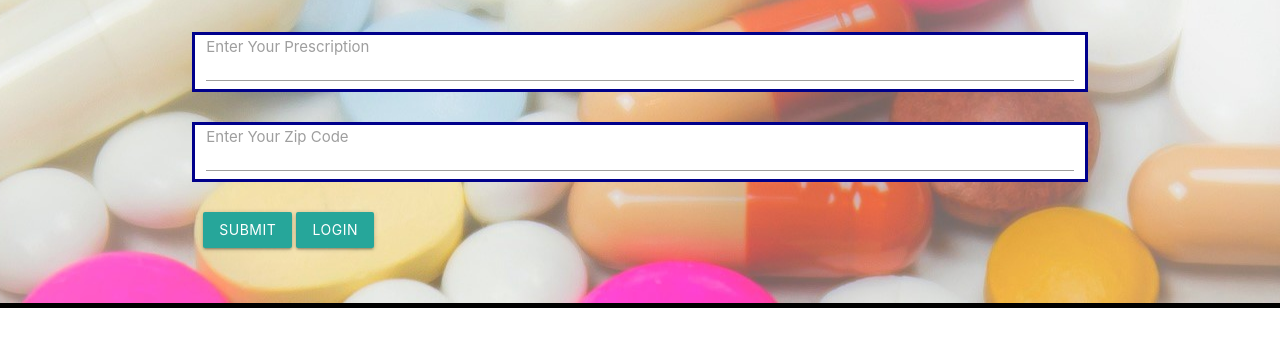
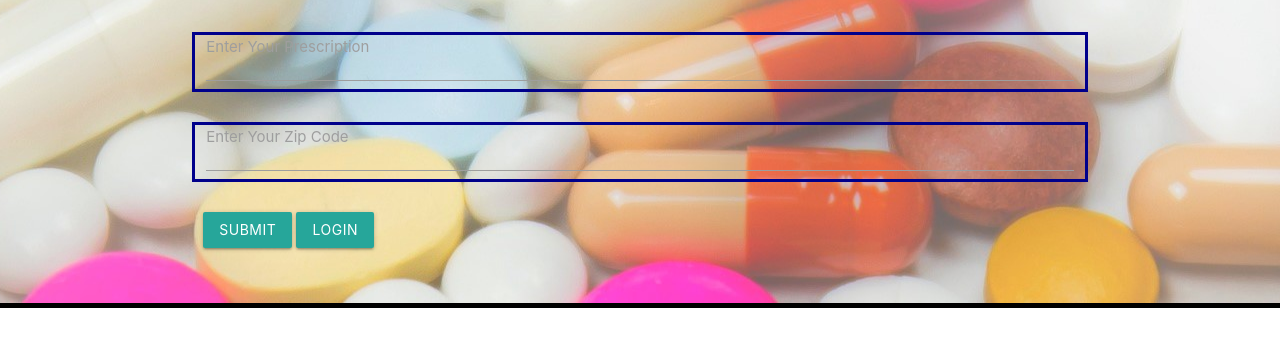
Before and after one commit to rural-jurors/cheap-drugs, a website: page public/home.html in a window 1280 px wide. Shown: the part 208-549 px from the top of the page. Drawn offline with nearby package versions, Linux system fonts and the light colour scheme; some packages are replaced by stand-ins of ours.

Commit message:
Fixed Nathan picture

```diff
--- a/public/home.html
+++ b/public/home.html
@@ -217,12 +217,12 @@
             <div class="row">
               <form class="col s12">
                 <div class="row">
-                  <div class="input-field col s12 white searchEntry">
+                  <div class="input-field col s12 searchEntry">
                     <input id="search" type="text" required />
                     <label for="search">Enter Your Prescription</label>
                   </div>
 
-                  <div class="input-field col s12 white searchEntry">
+                  <div class="input-field col s12 searchEntry">
                     <input id="zip" type="text" required pattern="[0-9]{5}" />
                     <label for="zip">Enter Your Zip Code</label>
                   </div>
```
Also changed, not shown: public/aboutus.html (+1 -1 lines).
